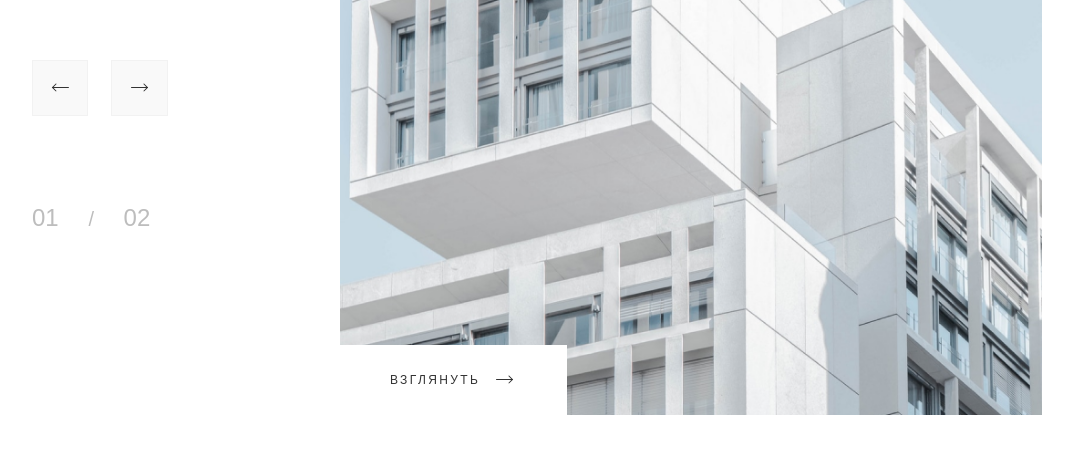
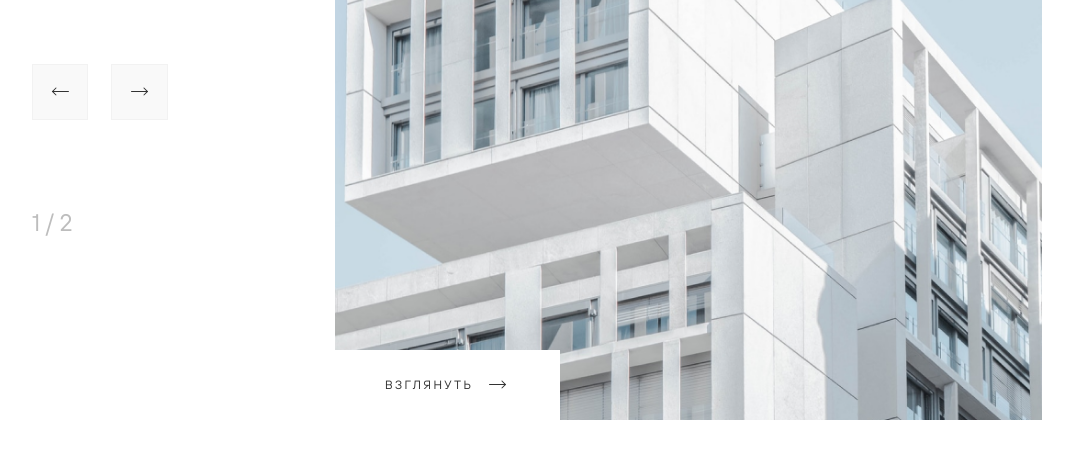
Before and after one commit to RudychikFedorV/Digital-project, a website built with Parcel: page index.html in a window 1280 px wide. Shown: the part 456-914 px from the top of the page, without its empty margins (103-1176 px from the left). Built offline with nearby package versions, Linux system fonts and the light colour scheme; files whose address does not match are found by name.

Commit message:
welcome swiper

```diff
--- a/index.html
+++ b/index.html
@@ -11,6 +11,7 @@
         href="https://fonts.googleapis.com/css2?family=Gothic+A1&family=Open+Sans:ital,wght@0,300..800;1,300..800&display=swap"
         rel="stylesheet">
     <link href="https://fonts.googleapis.com/icon?family=Material+Icons" rel="stylesheet">
+    <link rel="stylesheet" href="https://unpkg.com/swiper/swiper-bundle.min.css">
     <link rel="stylesheet" href="./docs/styles.css">
     <title>Digital project</title>
 </head>
@@ -38,17 +39,33 @@
             <div class="welcome-left">
                 <h1 class="welcome-left__title">PROJECT <span>HOME</span></h1>
                 <div class="welcome-left__arrows">
-                    <img src="./img/svg/arrow-left.svg" alt="Arrow" class="welcome-left__arrows-arrow">
-                    <img src="./img/svg/arrow-right.svg" alt="Arrow" class="welcome-left__arrows-arrow">
+                    <img src="./img/svg/arrow-left.svg" alt="Arrow" class="welcome-left__arrows-arrow" id="arrow-left">
+                    <img src="./img/svg/arrow-right.svg" alt="Arrow" class="welcome-left__arrows-arrow"
+                        id="arrow-right">
                 </div>
-                <p class="welcome-left__number"> 01 <small>/</small> 02 </p>
+                <p class="welcome-left__number swiper-pagination-current"> 01 <small>/</small> 02 </p>
             </div>
+
             <div class="welcome-right">
-                <img src="./img/welcome.png" alt="PROJECT HOME" class="welcome-right__img">
-                <a href="/" class="welcome-right__btn">ВЗГЛЯНУТЬ
-                    <img src="./img/svg/arrow-right.svg" alt="Arrow">
-                </a>
+                <div class="swiper">
+                    <div class="swiper-wrapper">
+                        <div class="swiper-slide">
+                            <img src="./img/welcome.png" alt="PROJECT HOME" class="welcome-right__img">
+                            <a href="./pages/projects.html" class="welcome-right__btn">ВЗГЛЯНУТЬ
+                                <img src="./img/svg/arrow-right.svg" alt="Arrow">
+                            </a>
+                        </div>
+                        <div class="swiper-slide">
+                            <img src="./img/welcome.png" alt="PROJECT HOME" class="welcome-right__img">
+                            <a href="./pages/projects.html" class="welcome-right__btn">ВЗГЛЯНУТЬ
+                                <img src="./img/svg/arrow-right.svg" alt="Arrow">
+                            </a>
+                        </div>
+                    </div>
+
+                </div>
             </div>
+
 
         </main>
 
@@ -56,6 +73,7 @@
     </div>
 
     <script src="./js/index.js"></script>
+    <script src="https://unpkg.com/swiper/swiper-bundle.min.js"></script>
 </body>
 
 </html>
--- a/js/index.js
+++ b/js/index.js
@@ -1,4 +1,36 @@
 function navToggle() {
-    document.getElementById("headerUl").classList.toggle("_active");
-    document.getElementById("headerBackdrop").classList.toggle("_active");
+  document.getElementById("headerUl").classList.toggle("_active");
+  document.getElementById("headerBackdrop").classList.toggle("_active");
 }
+window.onload = function () {
+  const swiper = new Swiper(".swiper", {
+    // direction: 'vertical',
+    loop: true,
+    slidesPerView: 1,
+    parallax: true,
+    speed: 1000,
+    keyboard: {
+      enabled: true,
+    },
+    pagination: {
+      el: ".welcome-left__number",
+      type: 'fraction',
+      clickable: true,
+    },
+    navigation: {
+      nextEl: "#arrow-right",
+      prevEl: "#arrow-left",
+    },
+    scrollbar: {
+      el: ".swiper-scrollbar",
+    },
+    breakpoints: {
+      300: {
+        slidesPerView: "auto",
+      },
+      992: {
+        slidesPerView: "auto",
+      },
+    },
+  });
+};
--- a/styles/components/_welcome.scss
+++ b/styles/components/_welcome.scss
@@ -49,7 +49,8 @@
         background: var(--background-arrow);
       }
     }
-    &__number {
+    &__number,
+    .swiper-pagination-current {
       font: var(--txt-400-24-ff);
       color: var(--color-title);
       small {
--- a/styles/layout/_stylesheet.scss
+++ b/styles/layout/_stylesheet.scss
@@ -1,6 +1,6 @@
 @font-face {
     font-family: 'SF Pro Display';
-    src: url('./fonts/sf-pro-display_regular.woff2') format('woff2');
+    src: url('../fonts/sf-pro-display_regular.woff2') format('woff2');
     font-weight: normal;
     font-style: normal;
     font-display: swap;
@@ -8,7 +8,7 @@
 
 @font-face {
     font-family: 'TT Hoves';
-    src: url('./fonts/Poppins-Bold.woff2') format('woff2');
+    src: url('../fonts/TTHoves-Bold.woff2') format('woff2');
     font-weight: bold;
     font-style: normal;
     font-display: swap;
@@ -16,21 +16,21 @@
 
 @font-face {
     font-family: 'TT Hoves';
-    src: url('./fonts/TTHoves-Medium.woff2') format('woff2');
+    src: url('../fonts/TTHoves-Medium.woff2') format('woff2');
     font-weight: 500;
     font-style: normal;
     font-display: swap;
 }
 @font-face {
     font-family: 'TT Hoves';
-    src: url('./fonts/TTHoves-Light.woff2') format('woff2');
+    src: url('../fonts/TTHoves-Light.woff2') format('woff2');
     font-weight: 500;
     font-style: normal;
     font-display: swap;
 }
 @font-face {
     font-family: 'TT Hoves';
-    src: url('./fonts/TTHoves-Regular.woff2') format('woff2');
+    src: url('../fonts/TTHoves-Regular.woff2') format('woff2');
     font-weight: 500;
     font-style: normal;
     font-display: swap;
```
Also changed, not shown: pages/certificates.html (+0 -3 lines), docs/styles.css, 1 other file.
